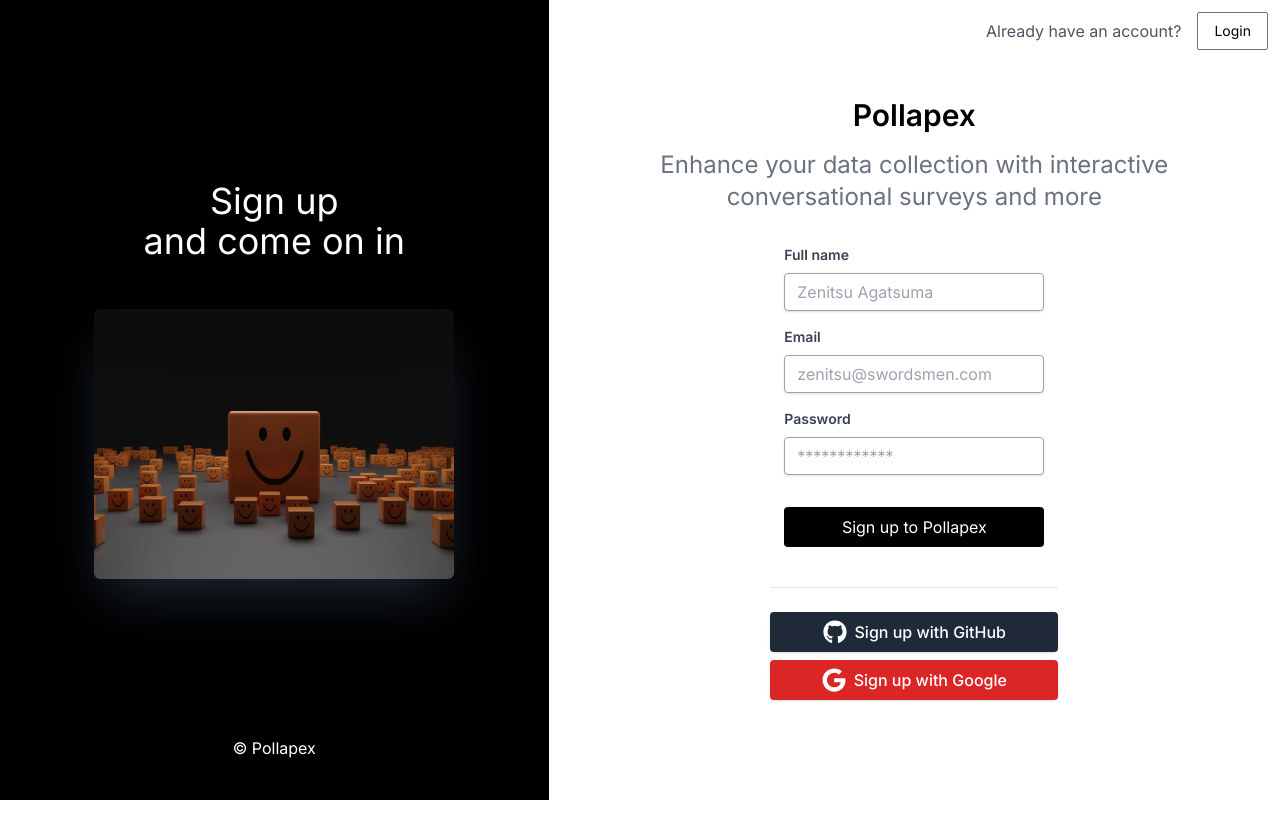
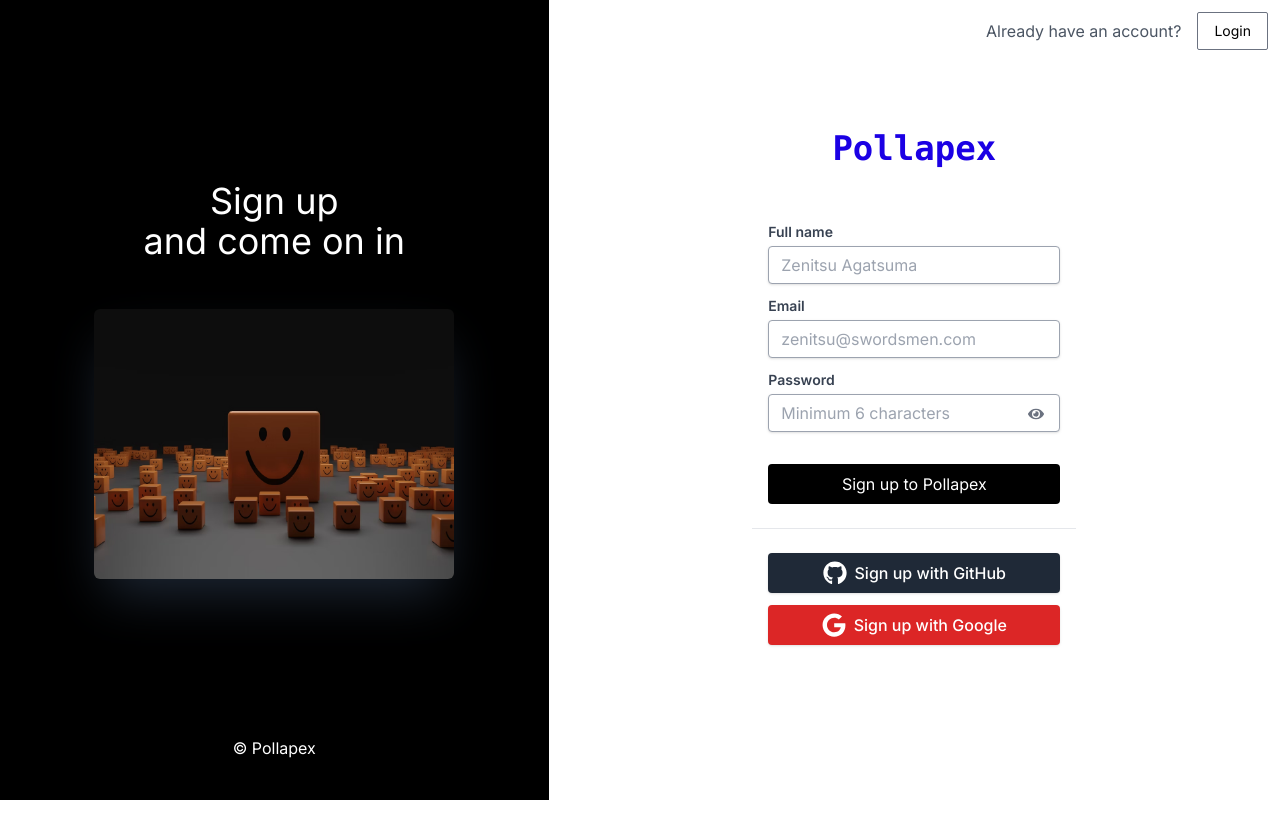
Before and after one commit to mehdiaitouchrif/Pollapex, a Next.js app in the folder client/: page /signup in a window 1280 px wide. Built offline with nearby package versions, Linux system fonts and the light colour scheme; no server answers.

Commit message:
hide/show password, update styles

```diff
--- a/client/app/(auth)/login/page.js
+++ b/client/app/(auth)/login/page.js
@@ -5,7 +5,7 @@
 import { signIn, useSession } from "next-auth/react";
 import { redirect } from "next/navigation";
 import toast from "react-hot-toast";
-import { FaGithub, FaGoogle } from "react-icons/fa";
+import { FaEye, FaEyeSlash, FaGithub, FaGoogle } from "react-icons/fa";
 import LoadingSpinner from "@/components/loadingSpinner";
 
 const Login = () => {
@@ -13,6 +13,14 @@
   const [password, setPassword] = useState("");
   const [loading, setLoading] = useState(false);
 
+  // Hide / show password
+  const [showPassword, setShowPassword] = useState(false);
+
+  const togglePasswordVisibility = () => {
+    setShowPassword(!showPassword);
+  };
+
+  // Handle form submission
   const onSubmit = async (event) => {
     event.preventDefault();
     setLoading(true);
@@ -42,68 +50,83 @@
   }, [session]);
 
   return (
-    <div className='flex flex-col align-center max-w-xs mx-auto -mt-20 h-screen justify-center p-2'>
+    <div className="flex flex-col align-center max-w-[340px] mx-auto -mt-8 md:-mt-20 h-screen justify-center p-2">
       {loading && <LoadingSpinner />}
-      <div className='p-4 text-center'>
-        <Link href='/'>
-          <h2 className='text-3xl mb-4 font-semibold'>Pollapex</h2>
+      <div className="p-4 text-center">
+        <Link href="/">
+          <h2 className="text-[34px] mb-4 font-semibold font-mono animate-color-change">
+            Pollapex
+          </h2>
         </Link>
-        <h4 className='text-xl text-gray-500'>Hello, who{"'"}s this?</h4>
+        <h4 className="text-xl text-gray-500">Hello, who{"'"}s this?</h4>
       </div>
 
-      <form className='p-4 mb-4' onSubmit={onSubmit}>
-        <div className='mb-4'>
+      <form className="p-4 mb-4" onSubmit={onSubmit}>
+        <div className="mb-3">
           <label
-            className='block text-gray-700 text-sm font-semibold mb-2'
-            htmlFor='email'
+            className="block text-gray-700 text-sm font-semibold mb-1"
+            htmlFor="email"
           >
             Email
           </label>
           <input
-            className='shadow appearance-none border border-gray-400 rounded w-full py-2 px-3 text-gray-700 leading-tight focus:outline-none focus:shadow-outline'
-            id='email'
-            type='email'
+            className="shadow appearance-none border border-gray-400 rounded w-full py-2 px-3 text-gray-700 leading-tight focus:outline-none focus:shadow-outline"
+            id="email"
+            type="email"
             value={email}
             onChange={(event) => setEmail(event.target.value)}
-            placeholder='zenitsu@swordsmen.com'
+            placeholder="zenitsu@swordsmen.com"
           />
         </div>
         <div>
           <label
-            className='block text-gray-700 text-sm font-semibold mb-2'
-            htmlFor='password'
+            className="block text-gray-700 text-sm font-semibold mb-1"
+            htmlFor="password"
           >
             Password
           </label>
-          <input
-            className='shadow appearance-none border border-gray-400 rounded w-full py-2 px-3 text-gray-700 mb-2 leading-tight focus:outline-none focus:shadow-outline'
-            id='password'
-            type='password'
-            value={password}
-            onChange={(event) => setPassword(event.target.value)}
-            placeholder='************'
-          />
+          <div className="relative">
+            <input
+              className="shadow appearance-none border border-gray-400 rounded w-full py-2 px-3 text-gray-700 mb-2 leading-tight focus:outline-none focus:shadow-outline"
+              id="password"
+              type="password"
+              value={password}
+              onChange={(event) => setPassword(event.target.value)}
+              placeholder="Minimum 6 characters"
+            />
+            <button
+              className="absolute right-0 top-0 mt-3 mr-4 focus:outline-none transform transition-transform duration-300 hover:scale-110"
+              onClick={togglePasswordVisibility}
+              type="button"
+            >
+              {showPassword ? (
+                <FaEyeSlash />
+              ) : (
+                <FaEye className="text-gray-500" />
+              )}
+            </button>
+          </div>
         </div>
         <Link
-          href='/forgotpassword'
-          className='inline-block mb-6 underline text-gray-600'
+          href="/forgotpassword"
+          className="inline-block mb-6 underline text-gray-600"
         >
           Forgot password?
         </Link>
-        <div className='flex items-center justify-between'>
+        <div className="flex items-center justify-between">
           <input
-            className='bg-black w-full cursor-pointer hover:-translate-y-1 transition duration-200 text-white py-2 px-4 rounded focus:outline-none focus:shadow-outline'
-            type='submit'
-            value='Log in to Pollapex'
+            className="bg-black w-full cursor-pointer hover:-translate-y-1 transition duration-200 text-white py-2 px-4 rounded focus:outline-none focus:shadow-outline"
+            type="submit"
+            value="Log in to Pollapex"
           />
         </div>
       </form>
 
       <hr />
-      <div className='p-4'>
+      <div className="p-4">
         {/* GitHub login button */}
         <button
-          className='w-full font-medium my-2 bg-gray-800 text-white px-4 py-2 rounded shadow flex items-center justify-center space-x-2 hover:bg-gray-700'
+          className="w-full font-medium my-2 bg-gray-800 text-white px-4 py-2 rounded shadow flex items-center justify-center space-x-2 hover:bg-gray-700"
           onClick={() => signIn("github")}
         >
           <FaGithub size={24} />
@@ -112,7 +135,7 @@
 
         {/* Google login button */}
         <button
-          className='w-full font-medium my-2 bg-red-600 text-white px-4 py-2 rounded shadow flex items-center justify-center space-x-2 hover:bg-red-700'
+          className="w-full font-medium my-3 bg-red-600 text-white px-4 py-2 rounded shadow flex items-center justify-center space-x-2 hover:bg-red-700"
           onClick={() => signIn("google")}
         >
           <FaGoogle size={24} />
--- a/client/app/(auth)/signup/page.js
+++ b/client/app/(auth)/signup/page.js
@@ -6,7 +6,7 @@
 import toast from "react-hot-toast";
 import { redirect } from "next/navigation";
 import LoadingSpinner from "@/components/loadingSpinner";
-import { FaGithub, FaGoogle } from "react-icons/fa";
+import { FaEye, FaEyeSlash, FaGithub, FaGoogle } from "react-icons/fa";
 
 const Signup = () => {
   const [name, setName] = useState("");
@@ -14,6 +14,14 @@
   const [password, setPassword] = useState("");
   const [loading, setLoading] = useState(false);
 
+  // Hide / show password
+  const [showPassword, setShowPassword] = useState(false);
+
+  const togglePasswordVisibility = () => {
+    setShowPassword(!showPassword);
+  };
+
+  // Handle form submission
   const onSubmit = async (event) => {
     event.preventDefault();
 
@@ -65,91 +73,102 @@
     <>
       {loading && <LoadingSpinner />}
 
-      <nav className='hidden md:flex justify-end items-center gap-4'>
-        <p className='text-gray-600'>Already have an account?</p>
+      <nav className="hidden md:flex justify-end items-center gap-4">
+        <p className="text-gray-600">Already have an account?</p>
         <Link
-          className='border border-gray-500 rounded-sm py-2 px-4 text-sm hover:shadow hover:bg-gray-50 duration-150 '
-          href='/login'
+          className="border border-gray-500 rounded-sm py-2 px-4 text-sm hover:shadow hover:bg-gray-50 duration-150 "
+          href="/login"
         >
           Login
         </Link>{" "}
       </nav>
 
-      <div className='mb-10 md:mb-auto flex flex-col align-center max-w-xl mx-auto md:-mt-12 h-screen justify-center p-2'>
-        <div className='p-2 md:p-4 text-center'>
-          <Link href='/'>
-            <h2 className='text-3xl mb-4 font-semibold'>Pollapex</h2>
+      <div className="mb-10 md:mb-auto flex flex-col align-center max-w-[340px] mx-auto -mt-12 h-full justify-center p-2">
+        <div className="p-2 md:p-4 text-center">
+          <Link href="/">
+            <h2 className="text-[34px] mb-4 font-semibold font-mono animate-color-change">
+              Pollapex
+            </h2>
           </Link>
-          <h4 className='text-xl md:text-2xl text-gray-500'>
-            Enhance your data collection with interactive conversational surveys
-            and more
-          </h4>
         </div>
 
-        <form className='p-4 mb-2 max-w-xs mx-auto' onSubmit={onSubmit}>
-          <div className='mb-4'>
+        <form className="p-4 mb-2" onSubmit={onSubmit}>
+          <div className="mb-3">
             <label
-              className='block text-gray-700 text-sm font-semibold mb-2'
-              htmlFor='name'
+              className="block text-gray-700 text-sm font-semibold mb-1"
+              htmlFor="name"
             >
               Full name
             </label>
             <input
-              className='shadow appearance-none border border-gray-400 rounded w-full py-2 px-3 text-gray-700 leading-tight focus:outline-none focus:shadow-outline'
-              id='name'
-              type='text'
+              className="shadow appearance-none border border-gray-400 rounded w-full py-2 px-3 text-gray-700 leading-tight focus:outline-none focus:shadow-outline"
+              id="name"
+              type="text"
               value={name}
               onChange={(event) => setName(event.target.value)}
-              placeholder='Zenitsu Agatsuma'
+              placeholder="Zenitsu Agatsuma"
             />
           </div>
 
-          <div className='mb-4'>
+          <div className="mb-3">
             <label
-              className='block text-gray-700 text-sm font-semibold mb-2'
-              htmlFor='email'
+              className="block text-gray-700 text-sm font-semibold mb-1"
+              htmlFor="email"
             >
               Email
             </label>
             <input
-              className='shadow appearance-none border border-gray-400 rounded w-full py-2 px-3 text-gray-700 leading-tight focus:outline-none focus:shadow-outline'
-              id='email'
-              type='email'
+              className="shadow appearance-none border border-gray-400 rounded w-full py-2 px-3 text-gray-700 leading-tight focus:outline-none focus:shadow-outline"
+              id="email"
+              type="email"
               value={email}
               onChange={(event) => setEmail(event.target.value)}
-              placeholder='zenitsu@swordsmen.com'
+              placeholder="zenitsu@swordsmen.com"
             />
           </div>
-          <div className='mb-6'>
+          <div className="mb-6">
             <label
-              className='block text-gray-700 text-sm font-semibold mb-2'
-              htmlFor='password'
+              className="block text-gray-700 text-sm font-semibold mb-1"
+              htmlFor="password"
             >
               Password
             </label>
+            <div className="relative">
+              <input
+                className="shadow appearance-none border border-gray-400 rounded w-full py-2 px-3 text-gray-700 mb-2 leading-tight focus:outline-none focus:shadow-outline"
+                id="password"
+                type={showPassword ? "text" : "password"}
+                value={password}
+                onChange={(event) => setPassword(event.target.value)}
+                placeholder="Minimum 6 characters"
+              />
+              <button
+                className="absolute right-0 top-0 mt-3 mr-4 focus:outline-none transform transition-transform duration-300 hover:scale-110"
+                onClick={togglePasswordVisibility}
+                type="button"
+              >
+                {showPassword ? (
+                  <FaEyeSlash />
+                ) : (
+                  <FaEye className="text-gray-500" />
+                )}
+              </button>
+            </div>
+          </div>
+          <div className="flex items-center justify-between">
             <input
-              className='shadow appearance-none border border-gray-400 rounded w-full py-2 px-3 text-gray-700 mb-2 leading-tight focus:outline-none focus:shadow-outline'
-              id='password'
-              type='password'
-              value={password}
-              onChange={(event) => setPassword(event.target.value)}
-              placeholder='************'
-            />
-          </div>
-          <div className='flex items-center justify-between'>
-            <input
-              className='bg-black w-full cursor-pointer hover:-translate-y-1 transition duration-200 text-white py-2 px-4 rounded focus:outline-none focus:shadow-outline'
-              type='submit'
-              value='Sign up to Pollapex'
+              className="bg-black w-full cursor-pointer hover:-translate-y-1 transition duration-200 text-white py-2 px-4 rounded focus:outline-none focus:shadow-outline"
+              type="submit"
+              value="Sign up to Pollapex"
             />
           </div>
         </form>
 
-        <div className='p-4 max-w-xs mx-auto w-full'>
-          <hr className='pb-4' />
+        <hr />
+        <div className="p-4">
           {/* GitHub login button */}
           <button
-            className='w-full font-medium my-2 bg-gray-800 text-white px-4 py-2 rounded shadow flex items-center justify-center space-x-2 hover:bg-gray-700'
+            className="w-full font-medium my-2 bg-gray-800 text-white px-4 py-2 rounded shadow flex items-center justify-center space-x-2 hover:bg-gray-700"
             onClick={() => signIn("github")}
           >
             <FaGithub size={24} />
@@ -158,7 +177,7 @@
 
           {/* Google login button */}
           <button
-            className='w-full font-medium my-2 bg-red-600 text-white px-4 py-2 rounded shadow flex items-center justify-center space-x-2 hover:bg-red-700'
+            className="w-full font-medium my-3 bg-red-600 text-white px-4 py-2 rounded shadow flex items-center justify-center space-x-2 hover:bg-red-700"
             onClick={() => signIn("google")}
           >
             <FaGoogle size={24} />
--- a/client/app/(dashboard)/dashboard/profile/page.js
+++ b/client/app/(dashboard)/dashboard/profile/page.js
@@ -13,6 +13,7 @@
 import { redirect } from "next/navigation";
 import { useEffect, useState } from "react";
 import toast from "react-hot-toast";
+import { FaEye, FaEyeSlash } from "react-icons/fa";
 
 const ProfilePage = () => {
   const { data, status } = useSession({
@@ -26,6 +27,13 @@
   const [email, setEmail] = useState("");
   const [name, setName] = useState("");
   const [newPassword, setNewPassword] = useState("");
+
+  // Hide / show password
+  const [showPassword, setShowPassword] = useState(false);
+
+  const togglePasswordVisibility = () => {
+    setShowPassword(!showPassword);
+  };
 
   //   Update details form
   const handleUpdateDetails = async (e) => {
@@ -96,61 +104,61 @@
   }, [data?.user]);
 
   return (
-    <div className='max-w-md mx-auto p-4'>
+    <div className="max-w-[400px] mx-auto p-4">
       {(status === "loading" || !user) && <SkeletonBox />}
       {user && (
         <div>
-          <div className='flex flex-col items-center justify-center'>
-            <div className='w-20 my-4 bg-inherit'>
+          <div className="flex flex-col items-center justify-center">
+            <div className="w-20 my-4 bg-inherit">
               <Image
                 src={user.picture}
-                alt='profile picture'
+                alt="profile picture"
                 width={100}
                 height={100}
-                className='w-full rounded-full shadow bg-inherit'
+                className="w-full rounded-full shadow bg-inherit"
               />
             </div>
-            <h3 className='text-xl font-semibold'>{user.name} </h3>
+            <h3 className="text-xl font-semibold">{user.name} </h3>
             <p>Joined {timeAgo(new Date(user.createdAt))}</p>
           </div>
 
-          <div className='p-4 shadow-sm mt-6'>
+          <div className="p-4 shadow-sm mt-6">
             {/* Update details */}
-            <form className='mb-4' onSubmit={handleUpdateDetails}>
+            <form className="mb-4" onSubmit={handleUpdateDetails}>
               <div>
                 <label
-                  className='block text-gray-700 text-sm font-semibold mb-2'
-                  htmlFor='name'
+                  className="block text-gray-700 text-sm font-semibold mb-2"
+                  htmlFor="name"
                 >
                   Full name
                 </label>
                 <input
-                  className='shadow appearance-none border border-gray-400 rounded w-full py-2 px-3 text-gray-700 mb-2 leading-tight focus:outline-none focus:shadow-outline'
-                  id='name'
-                  type='text'
+                  className="shadow appearance-none border border-gray-400 rounded w-full py-2 px-3 text-gray-700 mb-2 leading-tight focus:outline-none focus:shadow-outline"
+                  id="name"
+                  type="text"
                   value={name}
                   onChange={(e) => setName(e.target.value)}
                 />
               </div>
-              <div className='mb-4'>
+              <div className="mb-4">
                 <label
-                  className='block text-gray-700 text-sm font-semibold mb-2'
-                  htmlFor='email'
+                  className="block text-gray-700 text-sm font-semibold mb-2"
+                  htmlFor="email"
                 >
                   Email
                 </label>
                 <input
-                  className='shadow appearance-none border border-gray-400 rounded w-full py-2 px-3 text-gray-700 leading-tight focus:outline-none focus:shadow-outline disabled:hover:cursor-not-allowed'
-                  id='email'
-                  type='email'
+                  className="shadow appearance-none border border-gray-400 rounded w-full py-2 px-3 text-gray-700 leading-tight focus:outline-none focus:shadow-outline disabled:hover:cursor-not-allowed"
+                  id="email"
+                  type="email"
                   value={email}
                   disabled={user.oauth && !user.password}
                   onChange={(e) => setEmail(e.target.value)}
                 />
 
                 {!user.password && (
-                  <p className='text-gray-500 text-xs my-4'>
-                    <span className='text-red-700'>*</span> Since you logged in
+                  <p className="text-gray-500 text-xs my-4">
+                    <span className="text-red-700">*</span> Since you logged in
                     with a social account, You have to setup a password to be
                     able to change your email.
                   </p>
@@ -158,49 +166,62 @@
               </div>
 
               <button
-                type='submit'
-                className='inline-block py-2 px-4 rounded-lg shadow mb-4 bg-blue-500 hover:bg-blue-600 text-white font-medium'
+                type="submit"
+                className="inline-block py-2 px-4 rounded-lg shadow mb-4 bg-blue-500 hover:bg-blue-600 text-white font-medium"
               >
                 Update Info
               </button>
             </form>
 
-            <form className='mb-4' onSubmit={handlePasswordUpdate}>
+            <form className="mb-4" onSubmit={handlePasswordUpdate}>
               <div>
                 <label
-                  className='block text-gray-700 text-sm font-semibold mb-2'
-                  htmlFor='password'
+                  className="block text-gray-700 text-sm font-semibold mb-2"
+                  htmlFor="password"
                 >
                   {user.password ? "Change password" : "Set up a password"}
                 </label>
-                <input
-                  className='shadow appearance-none border border-gray-400 rounded w-full py-2 px-3 text-gray-700 mb-2 leading-tight focus:outline-none focus:shadow-outline'
-                  id='password'
-                  type='password'
-                  value={newPassword}
-                  placeholder='********'
-                  onChange={(event) => setNewPassword(event.target.value)}
-                />
+                <div className="relative">
+                  <input
+                    className="shadow appearance-none border border-gray-400 rounded w-full py-2 px-3 text-gray-700 mb-2 leading-tight focus:outline-none focus:shadow-outline"
+                    id="password"
+                    type="password"
+                    value={newPassword}
+                    placeholder="Use at least 6 characters"
+                    onChange={(event) => setNewPassword(event.target.value)}
+                  />
+                  <button
+                    className="absolute right-0 top-0 mt-3 mr-4 focus:outline-none transform transition-transform duration-300 hover:scale-110"
+                    onClick={togglePasswordVisibility}
+                    type="button"
+                  >
+                    {showPassword ? (
+                      <FaEyeSlash />
+                    ) : (
+                      <FaEye className="text-gray-500" />
+                    )}
+                  </button>
+                </div>
               </div>
 
               {newPassword.length > 0 && newPassword.length < 6 && (
-                <p className='text-sm text-red-700'>
+                <p className="text-sm text-red-700">
                   Password should be at least 6 characters long
                 </p>
               )}
               {newPassword.length > 6 && (
-                <button className='inline-block py-2 px-4 mt-2 rounded-md shadow bg-blue-500 hover:bg-blue-600 text-white font-medium'>
+                <button className="inline-block py-2 px-4 mt-2 rounded-md shadow bg-blue-500 hover:bg-blue-600 text-white font-medium">
                   Update Password
                 </button>
               )}
             </form>
 
-            <h2 className='text-2xl font-semibold my-4 mt-12 pb-4 border-b'>
+            <h2 className="text-2xl font-semibold my-4 mt-12 pb-4 border-b">
               Danger Zone
             </h2>
             <button
               onClick={handleAccountDeletion}
-              className='inline-block py-2 px-4 rounded-lg shadow bg-red-500 text-white font-medium'
+              className="inline-block py-2 px-4 rounded-lg shadow bg-red-500 text-white font-medium"
             >
               Delete Account
             </button>
--- a/client/app/globals.css
+++ b/client/app/globals.css
@@ -17,3 +17,25 @@
   animation-timing-function: ease-in-out;
   animation-fill-mode: forwards;
 }
+
+@keyframes color-change {
+  0% {
+    color: black;
+  }
+  25% {
+    color: orange;
+  }
+  50% {
+    color: red;
+  }
+  75% {
+    color: blue;
+  }
+  100% {
+    color: black;
+  }
+}
+
+.animate-color-change {
+  animation: color-change 1.5s infinite;
+}
```
Also changed, not shown: client/app/(auth)/login/layout.js (+4 -4 lines), client/app/(auth)/signup/layout.js (+9 -9 lines), 1 other file (tests, documents, lock files or other folders).
